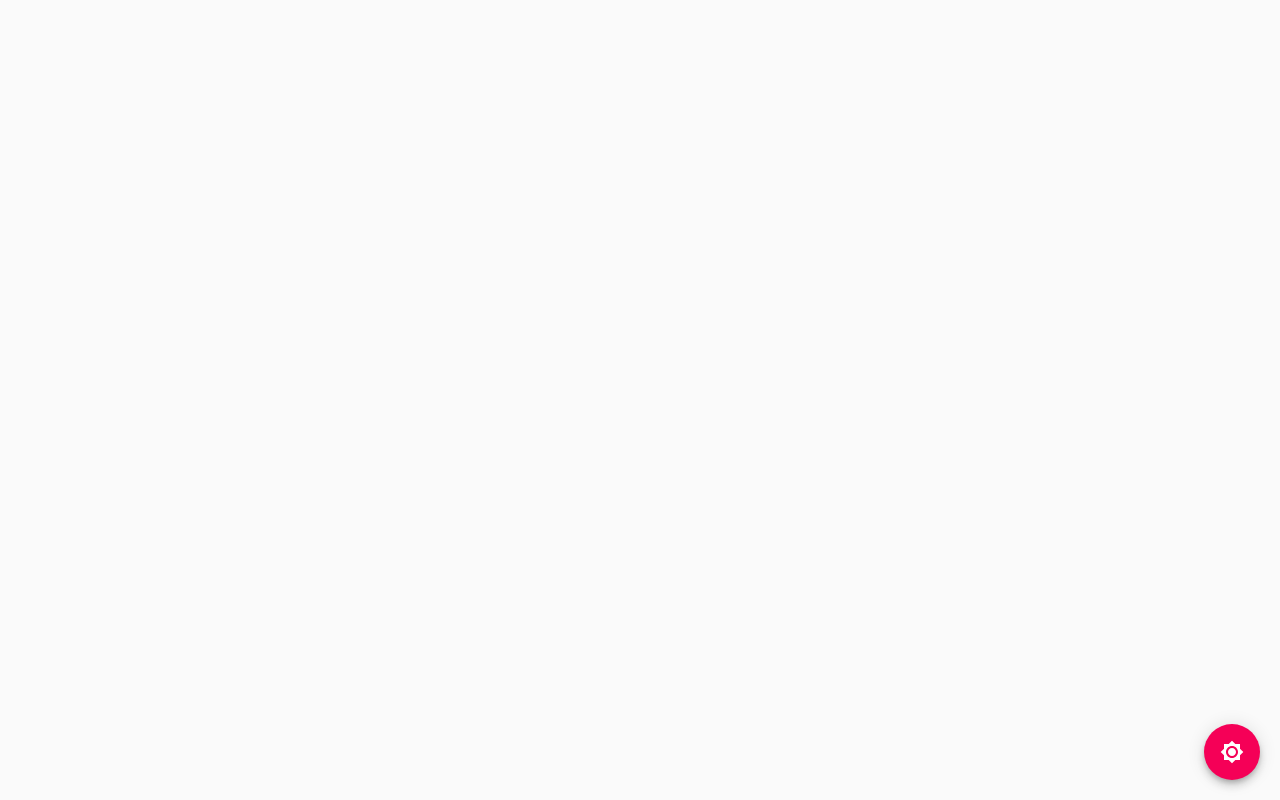
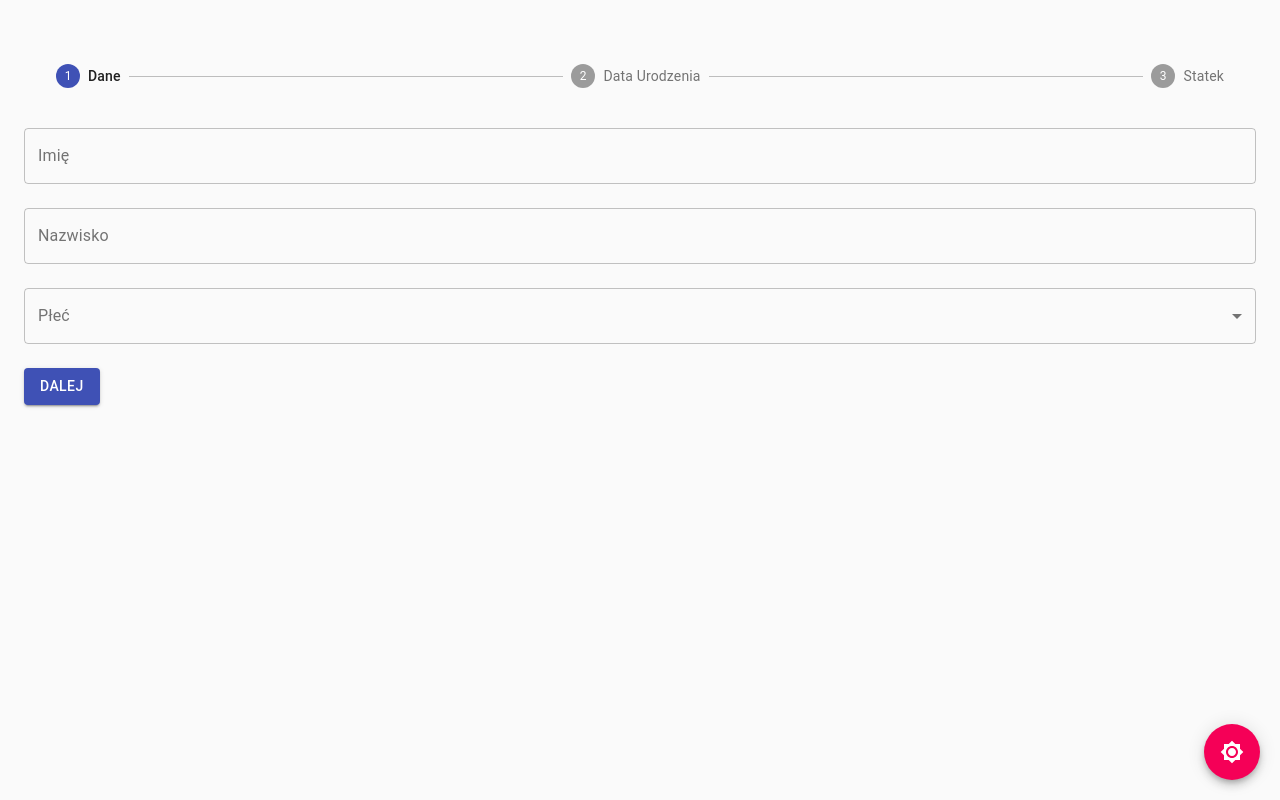
Before and after one commit to arturmolenda/react-form, a React (Create React App) app: page / in a window 1280 px wide. Built offline with nearby package versions, Linux system fonts and the light colour scheme.

Commit message:
bring new Container component

```diff
--- a/src/App.js
+++ b/src/App.js
@@ -10,6 +10,7 @@ import {
 } from '@material-ui/core';
 
 import ThemeButton from './components/ThemeButton';
+import Container from './components/Container';
 
 const App = () => {
   const dispatch = useDispatch();
@@ -24,6 +25,7 @@ const App = () => {
     <MuiThemeProvider theme={theme}>
       <CssBaseline />
       <div className='App'>
+        <Container />
         <ThemeButton
           darkTheme={darkTheme}
           changeThemeHandle={() => dispatch(updateTheme())}
```
